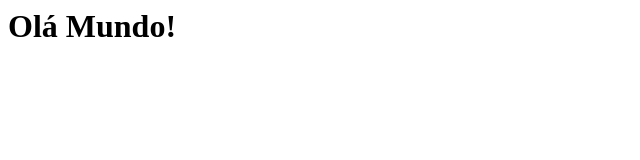
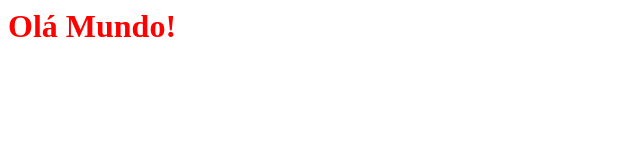
Before and after one commit to rodrigoyahata/gittest, a plain HTML site: page index.html in a window 1280 px wide. Shown: the whole page, without its empty margins (0-640 px from the left). Drawn offline with Linux system fonts and the light colour scheme.

Commit message:
Atualizacoes

```diff
--- a/estilo.css
+++ b/estilo.css
@@ -1 +1 @@
-h1 { color: red; }
+h1 {color:red;}
--- a/index.html
+++ b/index.html
@@ -1,7 +1,8 @@
 <html>
     <head>
+        <meta charset="utf-8" />
         <title>Olá Mundo!</title>
-        <link rel="stylesheet" type="txt/css" href="estilo.css" media="all" />
+        <link rel="stylesheet" href="estilo.css" media="all" />
     </head>
     <body>
         <h1>Olá Mundo!</h1>
```
